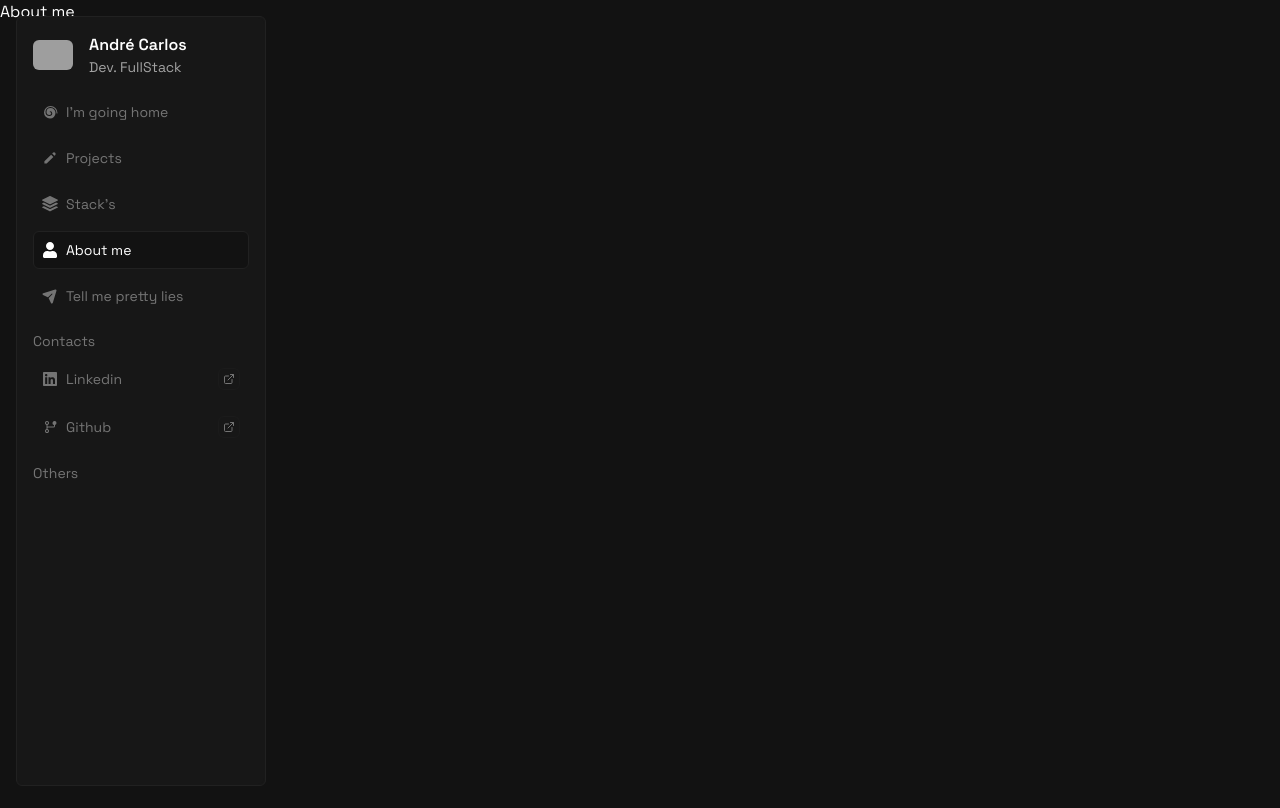
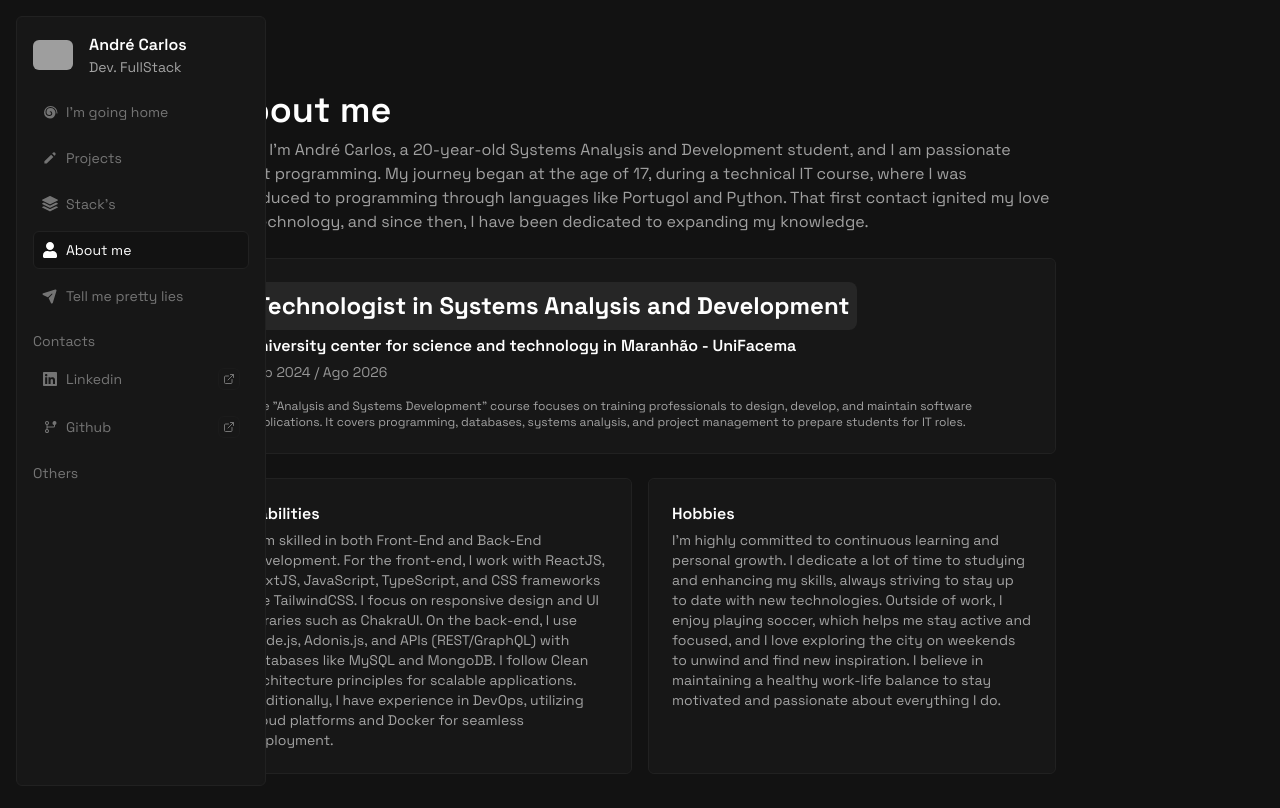
Before and after one commit to AndreCarlos007/PortfolioV2.jsx, a Next.js app: page /about-me in a window 1280 px wide. Shown: the top 808 px of the page. Built offline with nearby package versions, Linux system fonts and the light colour scheme; grey boxes are pictures that could not be loaded.

Commit message:
:sparkles: feat: Page about-me criada e já estilizada

```diff
--- a/src/app/about-me/page.jsx
+++ b/src/app/about-me/page.jsx
@@ -1,9 +1,110 @@
 import React from 'react'
+import Link from 'next/link'
+
 
 const page = () => {
   return (
     <div>
-      About me
+      <div className="flex-1 flex flex-col">
+        <main className="w-full flex justify-center pb-[7.5rem] py-[2.5rem] mx-auto md:my-[3.125rem] px-8 md:pb-0 md:max-w-4xl">
+            <div className='flex flex-col'>
+                <div className='flex flex-col md:flex-row items-center gap-4'>
+                    <div className='w-full'>
+                    <span className="" style={{ opacity: 1, transform: "none" }}>
+                        <div className='flex flex-col gap-2'>
+                        <h1 className=" text-2xl md:text-4xl font-semibold leading-10 text-pretty">About me</h1>
+                        <p className='opacity-60'>
+                        Hello, I'm André Carlos, a 20-year-old Systems Analysis and Development student,
+                        and I am passionate about programming. My journey began at the age of 17, during a technical IT course,
+                        where I was introduced to programming through languages like Portugol and Python.
+                        That first contact ignited my love for technology, and since then, I have been dedicated to expanding my knowledge.
+                        </p>
+                        </div>
+                    </span>
+                    </div>
+                </div>
+                <span className="" style={{ opacity: 1, transform: "none" }}>
+            <div className="flex flex-col gap-6 mt-6">
+                  <div className="relative group flex size-full rounded-md p-6 w-full z-10 hover:shadow-xl">
+                    <div className="absolute inset-px z-10 rounded-md bg-colorCard  transition-colors"></div>
+                    <div className="relative z-30 w-full">
+                      <div className="flex flex-col gap-4 h-full">
+                        <div className="flex flex-col gap-1">
+                          <div className="p-2 rounded-lg bg-[#262626] w-fit">
+                            <h1 className='text-2xl font-bold'>Technologist in Systems Analysis and Development</h1>
+                          </div>
+                          <div className="flex items-center gap-2 ">
+                            <p className="text-base font-semibold">University center for science and technology in Maranhão - UniFacema</p>
+                          </div>
+                          <p className="text-sm opacity-55">
+                            {" "}
+                            Feb 2024 / Ago 2026
+                          </p>
+                        </div>
+
+                        <p className='opacity-60 text-xs'>The "Analysis and Systems Development" course focuses on training professionals to design,
+                            develop, and maintain software applications. It covers programming, databases, systems analysis,
+                            and project management to prepare students for IT roles.</p>
+                      </div>
+                    </div>
+                    <div
+                      className="pointer-events-none absolute inset-px z-10 rounded-md opacity-0 transition-opacity duration-300 group-hover:opacity-100 hidden md:block"
+                      style={{ opacity: 0.7 }}
+                    ></div>
+                    <div className="pointer-events-none absolute inset-0 rounded-md bg-colorCard border border-colorBorder duration-300 group-hover:opacity-100 hidden md:block"></div>
+                  </div>
+                </div>
+            </span>
+                <section className='grid grid-cols-1 md:grid-cols-2 gap-4 mt-6'>
+                <span className="" style={{ opacity: 1, transform: "none" }}>
+                    <div className='relative group flex size-full rounded-md z-10 p-6'>
+                    <div className="absolute inset-px z-10 rounded-md bg-colorCard  transition-colors"></div>
+
+                    <div className='relative z-30 w-full'>
+                        <div className='flex flex-col gap-1'>
+                            <p className='font-semibold'>Habilities</p>
+                            <p className='text-sm opacity-60'> I am skilled in both Front-End and Back-End development.
+                                For the front-end, I work with ReactJS, NextJS, JavaScript, TypeScript, and CSS frameworks like TailwindCSS.
+                                I focus on responsive design and UI libraries such as ChakraUI. On the back-end, I use Node.js, Adonis.js,
+                                and APIs (REST/GraphQL) with databases like MySQL and MongoDB. I follow Clean Architecture principles for scalable
+                                applications. Additionally, I have experience in DevOps, utilizing cloud platforms and Docker for seamless deployment.</p>
+                        </div>
+                    </div>
+
+                    <div
+                      className="pointer-events-none absolute inset-px z-10 rounded-md opacity-0 transition-opacity duration-300 group-hover:opacity-100 hidden md:block"
+                      style={{ opacity: 0.7 }}
+                    ></div>
+                    <div className="pointer-events-none absolute inset-0 rounded-md bg-colorCard border border-colorBorder duration-300 group-hover:opacity-100 hidden md:block"></div>
+                    </div>
+                </span>
+
+                <span className="" style={{ opacity: 1, transform: "none" }}>
+                    <div className='relative group flex size-full rounded-md z-10 p-6'>
+                    <div className="absolute inset-px z-10 rounded-md bg-colorCard  transition-colors"></div>
+
+                    <div className='relative z-30 w-full'>
+                        <div className='flex flex-col gap-1'>
+                            <p className='font-semibold'>Hobbies</p>
+                            <p className='text-sm opacity-60'>I&apos;m highly committed to continuous learning and personal growth.
+                                I dedicate a lot of time to studying and enhancing my skills, always striving to stay up to date with new technologies.
+                                Outside of work, I enjoy playing soccer, which helps me stay active and focused, and I love exploring the city on weekends
+                                to unwind and find new inspiration. I believe in maintaining a healthy work-life balance to stay motivated and passionate about
+                                everything I do. </p>
+                        </div>
+                    </div>
+
+                    <div
+                      className="pointer-events-none absolute inset-px z-10 rounded-md opacity-0 transition-opacity duration-300 group-hover:opacity-100 hidden md:block"
+                      style={{ opacity: 0.7 }}
+                    ></div>
+                    <div className="pointer-events-none absolute inset-0 rounded-md bg-colorCard border border-colorBorder duration-300 group-hover:opacity-100 hidden md:block"></div>
+                    </div>
+                </span>
+                </section>
+            </div>
+        </main>
+      </div>
     </div>
   )
 }
--- a/src/app/layout.js
+++ b/src/app/layout.js
@@ -13,13 +13,13 @@ const geistMono = Geist_Mono({
 });
 
 export const metadata = {
-  title: "André Dev | fullstack",
+  title: "André Dev | Fullstack",
   description: "Meu portfólio moderno.",
 };
 
 export default function RootLayout({ children }) {
   return (
-    <html lang="pt-br">
+    <html lang="en" translate="true">
       <body
         className={`${geistSans.variable} ${geistMono.variable} antialiased`}
       >
```
